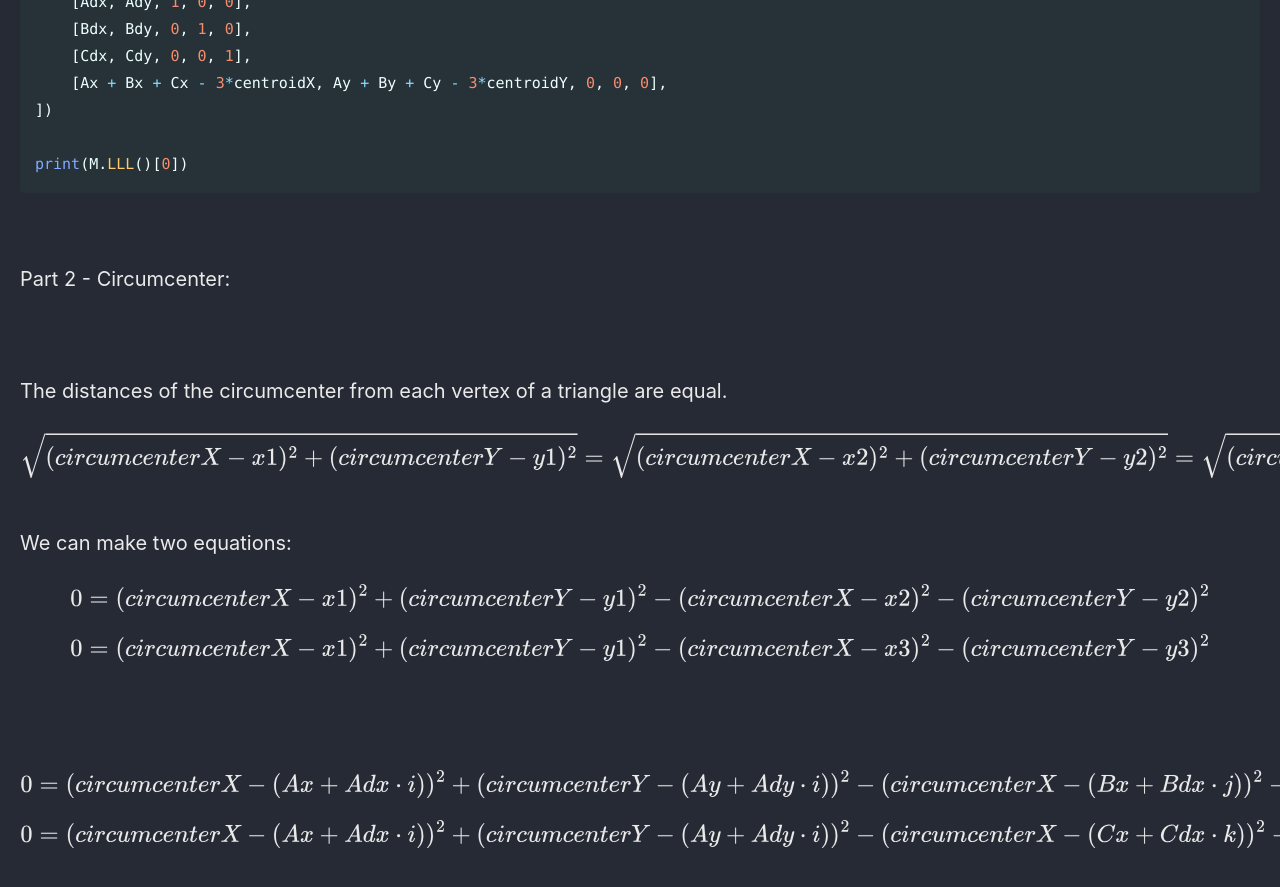
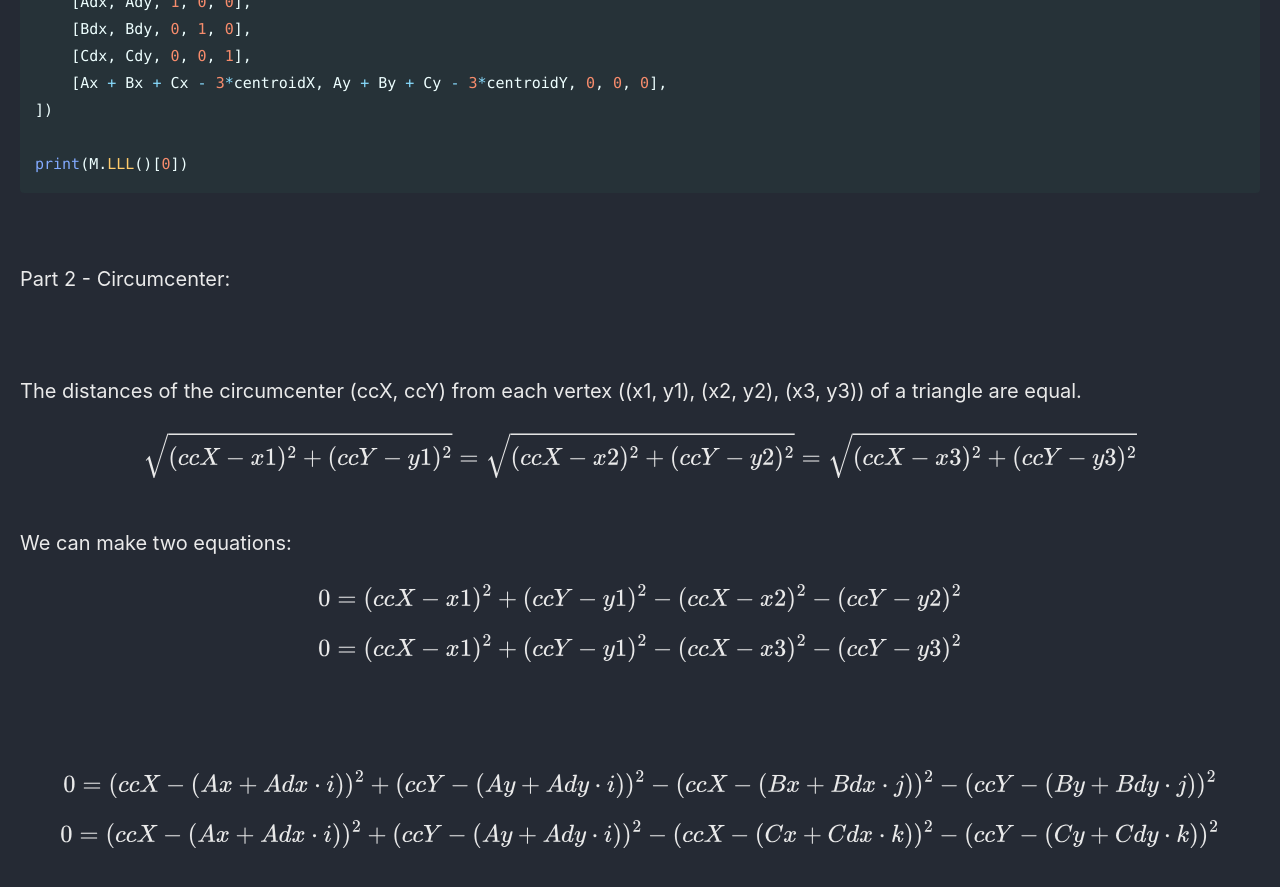
Before and after one commit to Connor-McCartney/Connor-McCartney.github.io, a Jekyll site: the page built from _pages/cryptography/other/Geometry-Hash-Balsn-CTF-2023.md, in a window 1280 px wide and 900 px high, scrolled down 4139 px. Shown: the top 887 px of the window. Built offline with Jekyll 4.4.1, drawn with Linux system fonts in a browser that asks for light colours; cached includes are drawn as plain includes.

Commit message:
Update Geometry-Hash-Balsn-CTF-2023.md

```diff
--- a/_pages/cryptography/other/Geometry-Hash-Balsn-CTF-2023.md
+++ b/_pages/cryptography/other/Geometry-Hash-Balsn-CTF-2023.md
@@ -164,22 +164,22 @@ Part 2 - Circumcenter:
 
 <br>
 
-The distances of the circumcenter from each vertex of a triangle are equal.
+The distances of the circumcenter (ccX, ccY) from each vertex ((x1, y1), (x2, y2), (x3, y3)) of a triangle are equal.
 
-$$\sqrt{(circumcenterX - x1)^2 + (circumcenterY - y1)^2} = \sqrt{(circumcenterX - x2)^2 + (circumcenterY - y2)^2} = \sqrt{(circumcenterX - x3)^2 + (circumcenterY - y3)^2}$$
+$$\sqrt{(ccX - x1)^2 + (ccY - y1)^2} = \sqrt{(ccX - x2)^2 + (ccY - y2)^2} = \sqrt{(ccX - x3)^2 + (ccY - y3)^2}$$
 
 <br>
 We can make two equations:
 <br>
 
-$$0 = (circumcenterX - x1)^2 + (circumcenterY - y1)^2 - (circumcenterX - x2)^2 - (circumcenterY - y2)^2$$
+$$0 = (ccX - x1)^2 + (ccY - y1)^2 - (ccX - x2)^2 - (ccY - y2)^2$$
 
-$$0 = (circumcenterX - x1)^2 + (circumcenterY - y1)^2 - (circumcenterX - x3)^2 - (circumcenterY - y3)^2$$
+$$0 = (ccX - x1)^2 + (ccY - y1)^2 - (ccX - x3)^2 - (ccY - y3)^2$$
 
 
 <br>
 <br>
 
-$$0 = (circumcenterX - (Ax + Adx \cdot i))^2 + (circumcenterY - (Ay + Ady \cdot i))^2 - (circumcenterX - (Bx + Bdx \cdot j))^2 - (circumcenterY - (By + Bdy \cdot j))^2$$
+$$0 = (ccX - (Ax + Adx \cdot i))^2 + (ccY - (Ay + Ady \cdot i))^2 - (ccX - (Bx + Bdx \cdot j))^2 - (ccY - (By + Bdy \cdot j))^2$$
 
-$$0 = (circumcenterX - (Ax + Adx \cdot i))^2 + (circumcenterY - (Ay + Ady \cdot i))^2 - (circumcenterX - (Cx + Cdx \cdot k))^2 - (circumcenterY - (Cy + Cdy \cdot k))^2$$
+$$0 = (ccX - (Ax + Adx \cdot i))^2 + (ccY - (Ay + Ady \cdot i))^2 - (ccX - (Cx + Cdx \cdot k))^2 - (ccY - (Cy + Cdy \cdot k))^2$$
```
